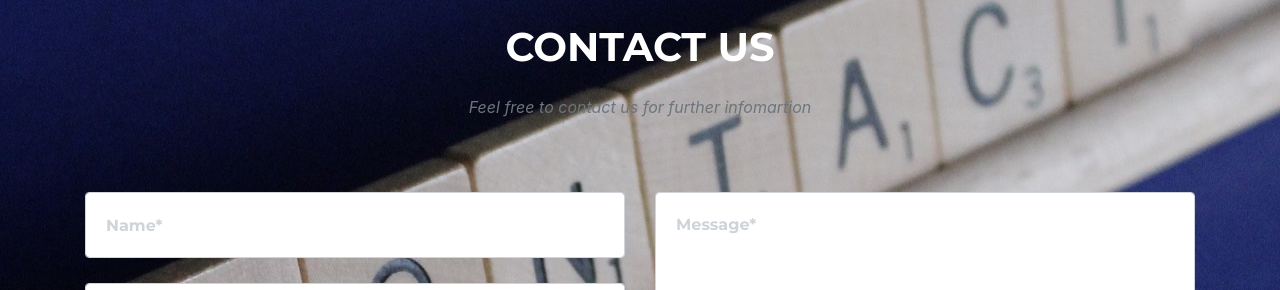
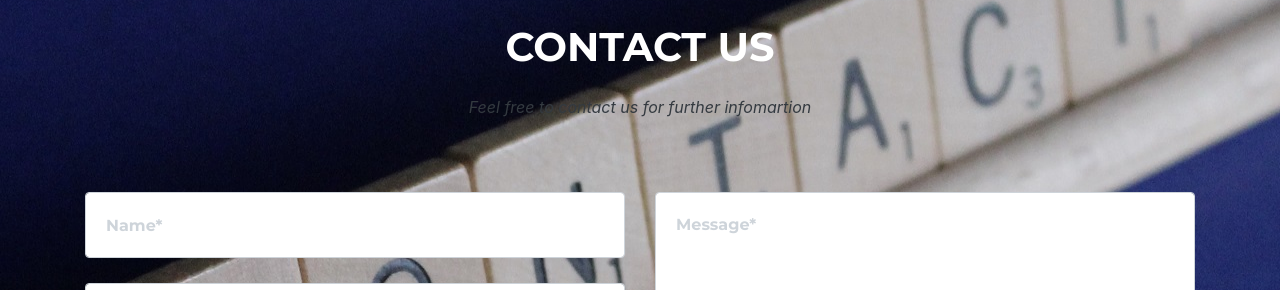
Before and after one commit to GenOptics/GenOptics.github.io, a Jekyll site: the page built from index.md, in a window 1280 px wide. Shown: the part 3023-3313 px from the top of the page. Built offline with Jekyll 4.4.1, drawn with Linux system fonts in a browser that asks for light colours; some web fonts are replaced.

Commit message:
text-muted to text-dark in contact

```diff
--- a/_includes/contact.html
+++ b/_includes/contact.html
@@ -4,7 +4,7 @@
       <div class="row">
         <div class="col-lg-12 text-center">
           <h2 class="section-heading text-uppercase">{{ site.data.sitetext.contact.title | markdownify | default: Contact Us }}</h2>
-          <h3 class="section-subheading text-muted">{{ site.data.sitetext.contact.text | default: "" }}</h3>
+          <h3 class="section-subheading text-dark">{{ site.data.sitetext.contact.text | default: "" }}</h3>
         </div>
       </div>
       <div class="row">
```
